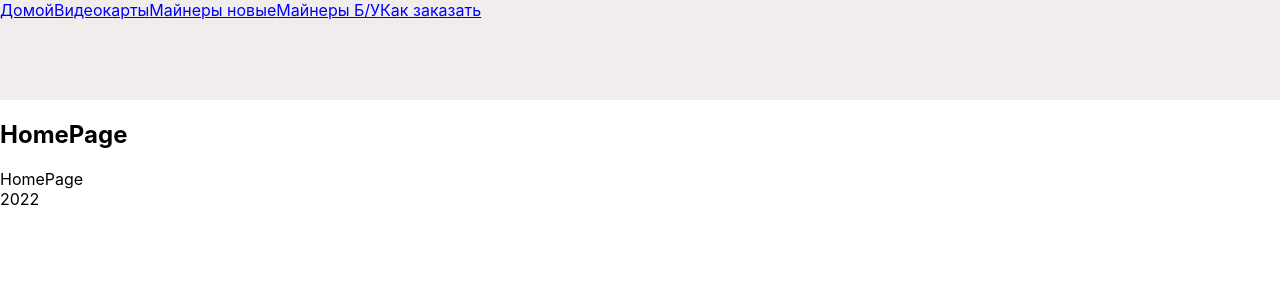
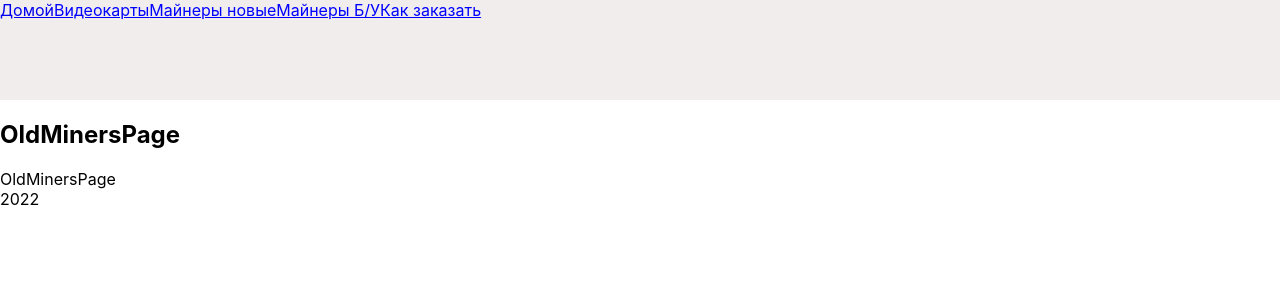
Before and after one commit to GBaykov/kriptohata, a React (Create React App) app: page /oldminers in a window 1280 px wide. Shown: the top 300 px of the page. Built offline with nearby package versions, Linux system fonts and the light colour scheme.

Commit message:
feat: make simple routing work

```diff
--- a/src/App.tsx
+++ b/src/App.tsx
@@ -3,8 +3,15 @@ import './App.css';
 import { useAppDispatch, useAppSelector } from './hooks/redux';
 import { userSlice } from './store/reducers/UserSlice';
 import { Routes, Route } from 'react-router-dom';
-import { HomePage, VideocardsPage, NewMinersPage } from './components/pages';
+import {
+  HomePage,
+  VideocardsPage,
+  NewMinersPage,
+  OldMinersPage,
+  HowOrderPage,
+} from './components/pages';
 import Layout from './components/layout';
+import { NotfoundPage } from './components/pages/NotfoundPage';
 
 function App() {
   // const {} = useAppSelector(state => state.userReducer)
@@ -15,10 +22,12 @@ function App() {
       <Routes>
         <Route path="/" element={<Layout />}>
           <Route index element={<HomePage />} />
+          <Route path="" element={<HomePage />} />
           <Route path="videocards" element={<VideocardsPage />} />
-          <Route path="/newminers" element={<NewMinersPage />} />
-          <Route path="" element={<HomePage />} />
-          <Route path="*" element={<HomePage />} />
+          <Route path="newminers" element={<NewMinersPage />} />
+          <Route path="oldminers" element={<OldMinersPage />} />
+          <Route path="howorder" element={<HowOrderPage />} />
+          <Route path="*" element={<NotfoundPage />} />
         </Route>
       </Routes>
     </div>
--- a/src/components/header/header.tsx
+++ b/src/components/header/header.tsx
@@ -16,7 +16,7 @@ const Header = () => {
       <Link to="/oldminers" className="header-oldminers header-item">
         Майнеры Б/У
       </Link>
-      <Link to="/oldminers" className="header-oldminers header-item">
+      <Link to="/howorder" className="header-oldminers header-item">
         Как заказать
       </Link>
     </header>
--- /dev/null
+++ b/src/components/pages/OldMinersPage.tsx
@@ -0,0 +1,8 @@
+export const OldMinersPage = () => {
+  return (
+    <section className="oldminers">
+      <h1 className="oldminers-title">OldMinersPage</h1>
+      <div className="oldminers-main">OldMinersPage</div>
+    </section>
+  );
+};
--- a/src/components/pages/index.ts
+++ b/src/components/pages/index.ts
@@ -2,4 +2,5 @@ import { HomePage } from './HomePage';
 import { NewMinersPage } from './NewMinersPage';
 import { VideocardsPage } from './VideocardsPage';
 import { HowOrderPage } from './HowOrderPage';
-export { HomePage, NewMinersPage, VideocardsPage, HowOrderPage };
+import { OldMinersPage } from './OldMinersPage';
+export { HomePage, NewMinersPage, VideocardsPage, HowOrderPage, OldMinersPage };
```
